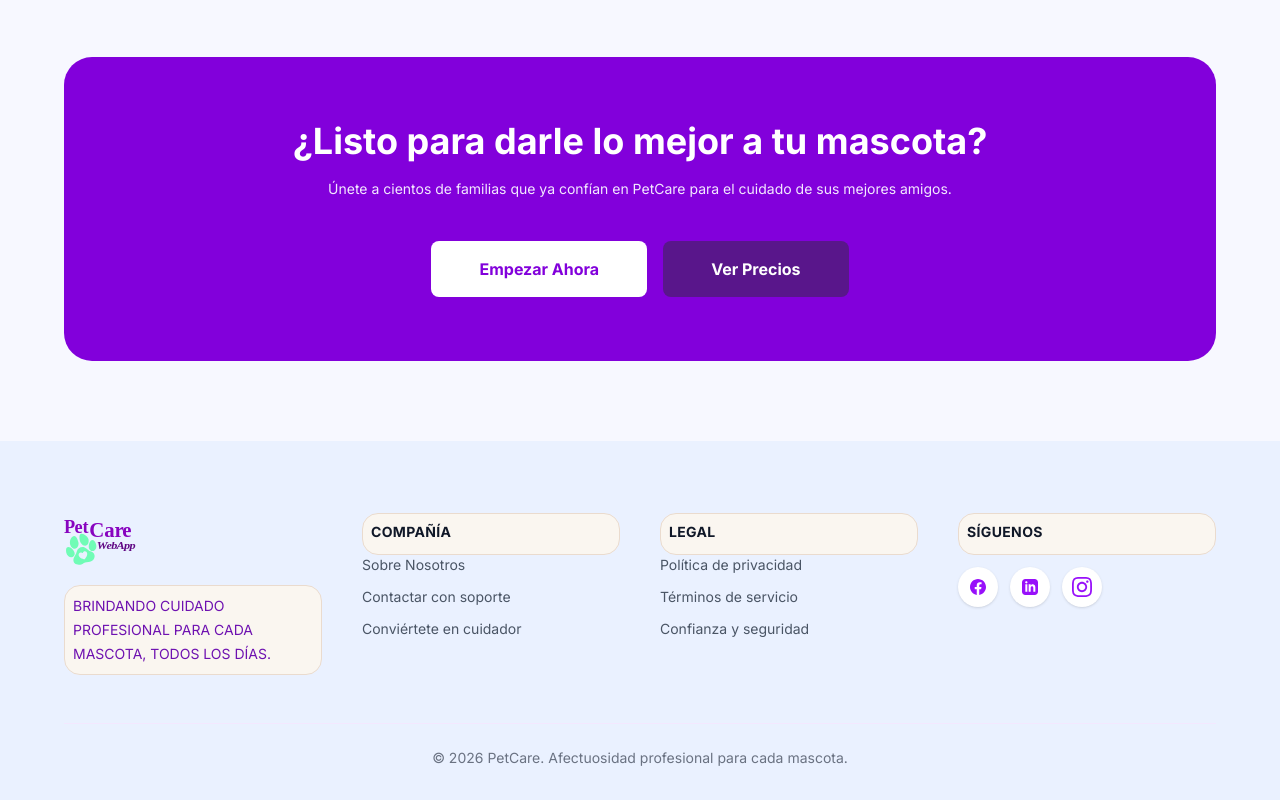
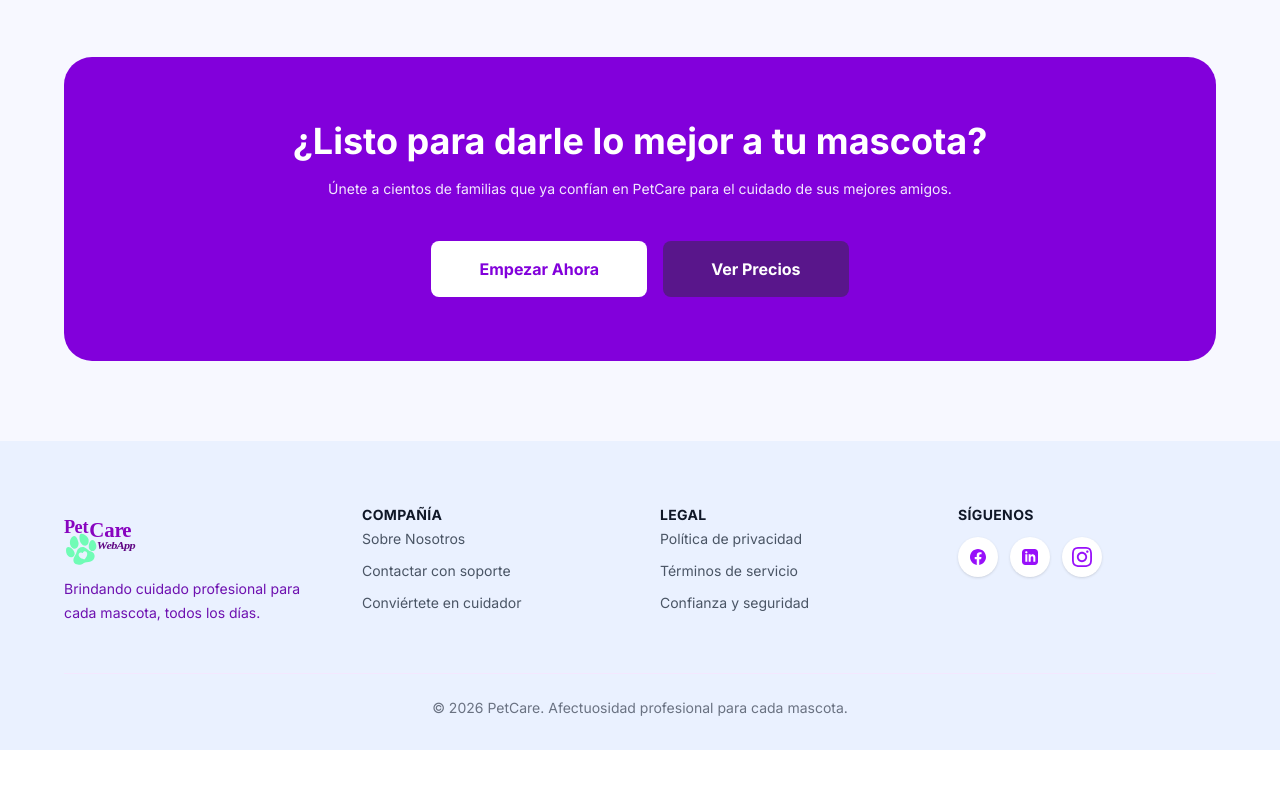
Before and after one commit to lainneker-kairos/pet_care136, a Next.js app in the folder frontend/: page / in a window 1280 px wide. Shown: the part 2523-3323 px from the top of the page. After the commit the page ends 3273 px from the top, so only its background shows below. Built offline with nearby package versions, Linux system fonts and the light colour scheme.

Commit message:
Estetica2

```diff
--- a/frontend/src/components/Footer.jsx
+++ b/frontend/src/components/Footer.jsx
@@ -15,19 +15,16 @@ export default function Footer() {
                         className="w-18 h-18"
                     />
                 </Link>
-                <div className="mt-2 rounded-2xl bg-[#FAF6F0] p-2 shadow-x1 border border-[#EADBCE]">
                     <p className="max-w-xs text-sm leading-6 text-purple-800">
-                        BRINDANDO CUIDADO PROFESIONAL PARA CADA MASCOTA, TODOS LOS DÍAS.
+                        Brindando cuidado profesional para cada mascota, todos los días.
                     </p>
                 </div>
-                </div>
+
 
                 <div>
-                    <div className="mt-2 rounded-2xl bg-[#FAF6F0] p-2 shadow-x1 border border-[#EADBCE]">
                     <h3 className="mb-1 text-sm font-bold uppercase tracking-wide text-gray-900">
                         Compañía
                     </h3>
-                    </div>
 
                     <ul className="space-y-3 text-sm text-gray-600">
                         <li className="transition-colors hover:text-purple-700">
@@ -43,11 +40,9 @@ export default function Footer() {
                 </div>
 
                 <div>
-                    <div className="mt-2 rounded-2xl bg-[#FAF6F0] p-2 shadow-x1 border border-[#EADBCE]">
                     <h3 className="mb-1 text-sm font-bold uppercase tracking-wide text-gray-900">
                         Legal
                     </h3>
-                    </div>
 
                     <ul className="space-y-3 text-sm text-gray-600">
                         <li className="transition-colors hover:text-purple-700">
@@ -63,11 +58,9 @@ export default function Footer() {
                 </div>
 
                 <div>
-                    <div className="mt-2 rounded-2xl bg-[#FAF6F0] p-2 shadow-x1 border border-[#EADBCE]">
                     <h3 className="mb-1 text-sm font-bold uppercase tracking-wide text-gray-900">
                         Síguenos
                     </h3>
-                    </div>
 
                     <div className="flex gap-3 mt-3">
                         {/* Facebook */}
--- a/frontend/src/components/TrustSection.jsx
+++ b/frontend/src/components/TrustSection.jsx
@@ -20,11 +20,9 @@ export default function TrustSection() {
                     </div>
 
                     <div>
-                    <div className="mt-2 rounded-2xl bg-[#FAF6F0] p-1 shadow-x3 border border-[#EADBCE]">
                         <h2 className="mb-2 text-4xl font-bold leading-tight text-purple-700">
                             ¿Por qué confiar en PetCare?
                         </h2>
-                    </div>
 
                         <div className="space-y-7">
                             <div className="flex gap-4">
```
